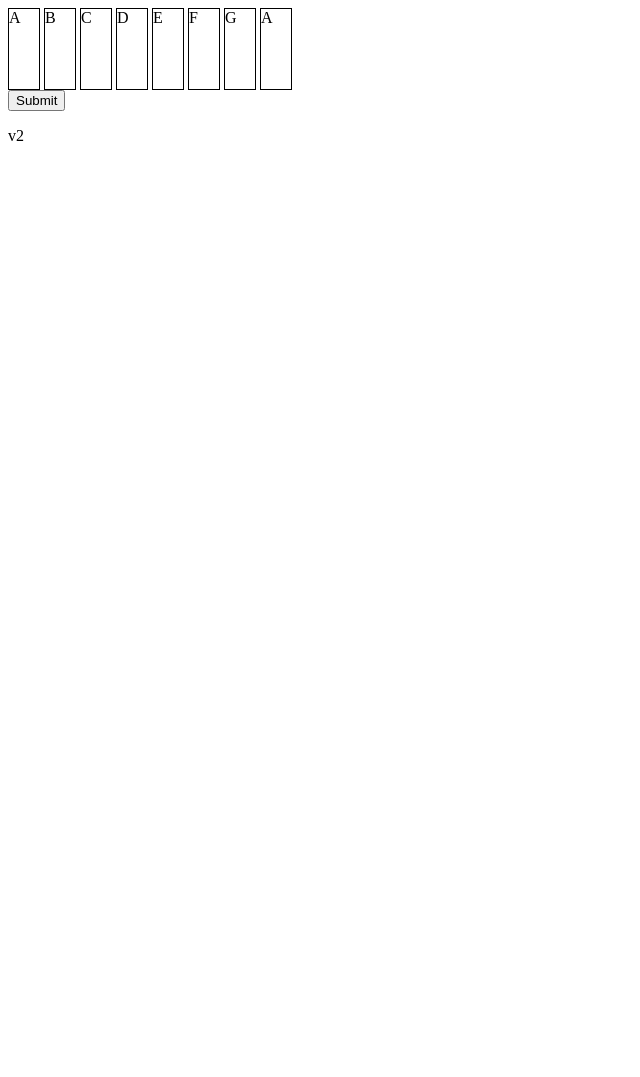
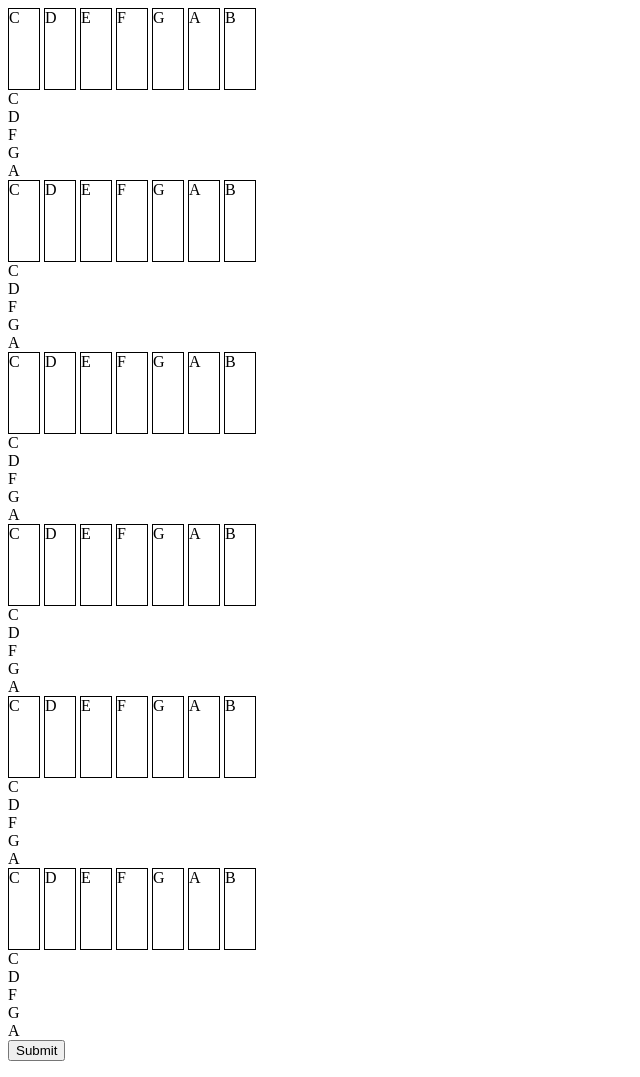
Before and after one commit to joness1992/joness1992.github.io, a plain HTML site: page index.html in a window 1280 px wide. Shown: the whole page, without its empty margins (0-640 px from the left). Before the commit the page ends 800 px from the top, so only its background shows below. Drawn offline with Linux system fonts and the light colour scheme.

Commit message:
Embiggened keyboard

```diff
--- a/index.html
+++ b/index.html
@@ -4,14 +4,122 @@
 		<link type="text/css" rel="stylesheet" charset="UTF-8" href="assets/css/main.css">
 	</head>
 	<body>
-		<div class="white-key" data-tone="A3">A</div>
-		<div class="white-key" data-tone="B3">B</div>
-		<div class="white-key" data-tone="C4">C</div>
-		<div class="white-key" data-tone="D4">D</div>
-		<div class="white-key" data-tone="E4">E</div>
-		<div class="white-key" data-tone="F4">F</div>
-		<div class="white-key" data-tone="G4">G</div>
-		<div class="white-key" data-tone="A4">A</div>
+	<div id="keyboard">
+		<div class="octave" data-octave-value="2">
+			<div class="white-keys">
+				<div class="key white-key" data-tone="C">C</div>
+				<div class="key white-key" data-tone="D">D</div>
+				<div class="key white-key" data-tone="E">E</div>
+				<div class="key white-key" data-tone="F">F</div>
+				<div class="key white-key" data-tone="G">G</div>
+				<div class="key white-key" data-tone="A">A</div>
+				<div class="key white-key" data-tone="B">B</div>
+			</div>
+			<div class="black-keys">
+				<div class="key black-key" data-tone="C#">C</div>
+				<div class="key black-key" data-tone="D#">D</div>
+				<div class="gap"></div>
+				<div class="key black-key" data-tone="F#">F</div>
+				<div class="key black-key" data-tone="G#">G</div>
+				<div class="key black-key" data-tone="A#">A</div>
+			</div>
+		</div>
+		<div class="octave" data-octave-value="3">
+			<div class="white-keys">
+				<div class="key white-key" data-tone="C">C</div>
+				<div class="key white-key" data-tone="D">D</div>
+				<div class="key white-key" data-tone="E">E</div>
+				<div class="key white-key" data-tone="F">F</div>
+				<div class="key white-key" data-tone="G">G</div>
+				<div class="key white-key" data-tone="A">A</div>
+				<div class="key white-key" data-tone="B">B</div>
+			</div>
+			<div class="black-keys">
+				<div class="key black-key" data-tone="C#">C</div>
+				<div class="key black-key" data-tone="D#">D</div>
+				<div class="gap"></div>
+				<div class="key black-key" data-tone="F#">F</div>
+				<div class="key black-key" data-tone="G#">G</div>
+				<div class="key black-key" data-tone="A#">A</div>
+			</div>
+		</div>
+		<div class="octave" data-octave-value="4">
+			<div class="white-keys">
+				<div class="key white-key" data-tone="C">C</div>
+				<div class="key white-key" data-tone="D">D</div>
+				<div class="key white-key" data-tone="E">E</div>
+				<div class="key white-key" data-tone="F">F</div>
+				<div class="key white-key" data-tone="G">G</div>
+				<div class="key white-key" data-tone="A">A</div>
+				<div class="key white-key" data-tone="B">B</div>
+			</div>
+			<div class="black-keys">
+				<div class="key black-key" data-tone="C#">C</div>
+				<div class="key black-key" data-tone="D#">D</div>
+				<div class="gap"></div>
+				<div class="key black-key" data-tone="F#">F</div>
+				<div class="key black-key" data-tone="G#">G</div>
+				<div class="key black-key" data-tone="A#">A</div>
+			</div>
+		</div>
+		<div class="octave" data-octave-value="5">
+			<div class="white-keys">
+				<div class="key white-key" data-tone="C">C</div>
+				<div class="key white-key" data-tone="D">D</div>
+				<div class="key white-key" data-tone="E">E</div>
+				<div class="key white-key" data-tone="F">F</div>
+				<div class="key white-key" data-tone="G">G</div>
+				<div class="key white-key" data-tone="A">A</div>
+				<div class="key white-key" data-tone="B">B</div>
+			</div>
+			<div class="black-keys">
+				<div class="key black-key" data-tone="C#">C</div>
+				<div class="key black-key" data-tone="D#">D</div>
+				<div class="gap"></div>
+				<div class="key black-key" data-tone="F#">F</div>
+				<div class="key black-key" data-tone="G#">G</div>
+				<div class="key black-key" data-tone="A#">A</div>
+			</div>
+		</div>
+		<div class="octave" data-octave-value="6">
+			<div class="white-keys">
+				<div class="key white-key" data-tone="C">C</div>
+				<div class="key white-key" data-tone="D">D</div>
+				<div class="key white-key" data-tone="E">E</div>
+				<div class="key white-key" data-tone="F">F</div>
+				<div class="key white-key" data-tone="G">G</div>
+				<div class="key white-key" data-tone="A">A</div>
+				<div class="key white-key" data-tone="B">B</div>
+			</div>
+			<div class="black-keys">
+				<div class="key black-key" data-tone="C#">C</div>
+				<div class="key black-key" data-tone="D#">D</div>
+				<div class="gap"></div>
+				<div class="key black-key" data-tone="F#">F</div>
+				<div class="key black-key" data-tone="G#">G</div>
+				<div class="key black-key" data-tone="A#">A</div>
+			</div>
+		</div>
+		<div class="octave" data-octave-value="7">
+			<div class="white-keys">
+				<div class="key white-key" data-tone="C">C</div>
+				<div class="key white-key" data-tone="D">D</div>
+				<div class="key white-key" data-tone="E">E</div>
+				<div class="key white-key" data-tone="F">F</div>
+				<div class="key white-key" data-tone="G">G</div>
+				<div class="key white-key" data-tone="A">A</div>
+				<div class="key white-key" data-tone="B">B</div>
+			</div>
+			<div class="black-keys">
+				<div class="key black-key" data-tone="C#">C</div>
+				<div class="key black-key" data-tone="D#">D</div>
+				<div class="gap"></div>
+				<div class="key black-key" data-tone="F#">F</div>
+				<div class="key black-key" data-tone="G#">G</div>
+				<div class="key black-key" data-tone="A#">A</div>
+			</div>
+		</div>
+	</div>
 
 		<form id="input">
 			<!--<input type="text" class="note-input" value="C4"/>
@@ -19,7 +127,13 @@
 			<input type="text" class="note-input" value="F4"/>-->
 			<input type="submit" id="submit" />
 		</form>
-		<p>v2<p>
+		<div id="songsheet">
+			<div class="staff">
+				<div class="bar" data-bar="0">
+
+				</div>
+			</div>
+		</div>
 		<script src="assets/js/site.js"></script>
 	</body>
 </html>
```
